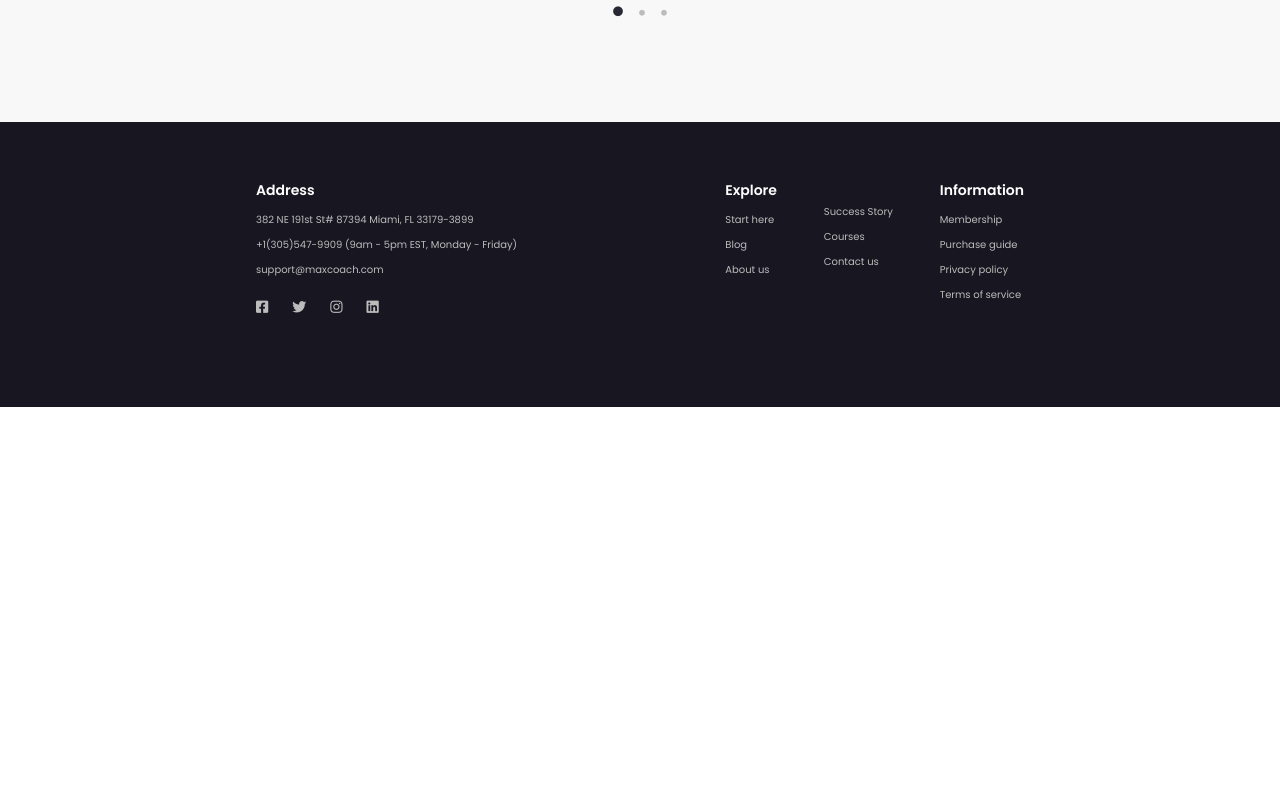
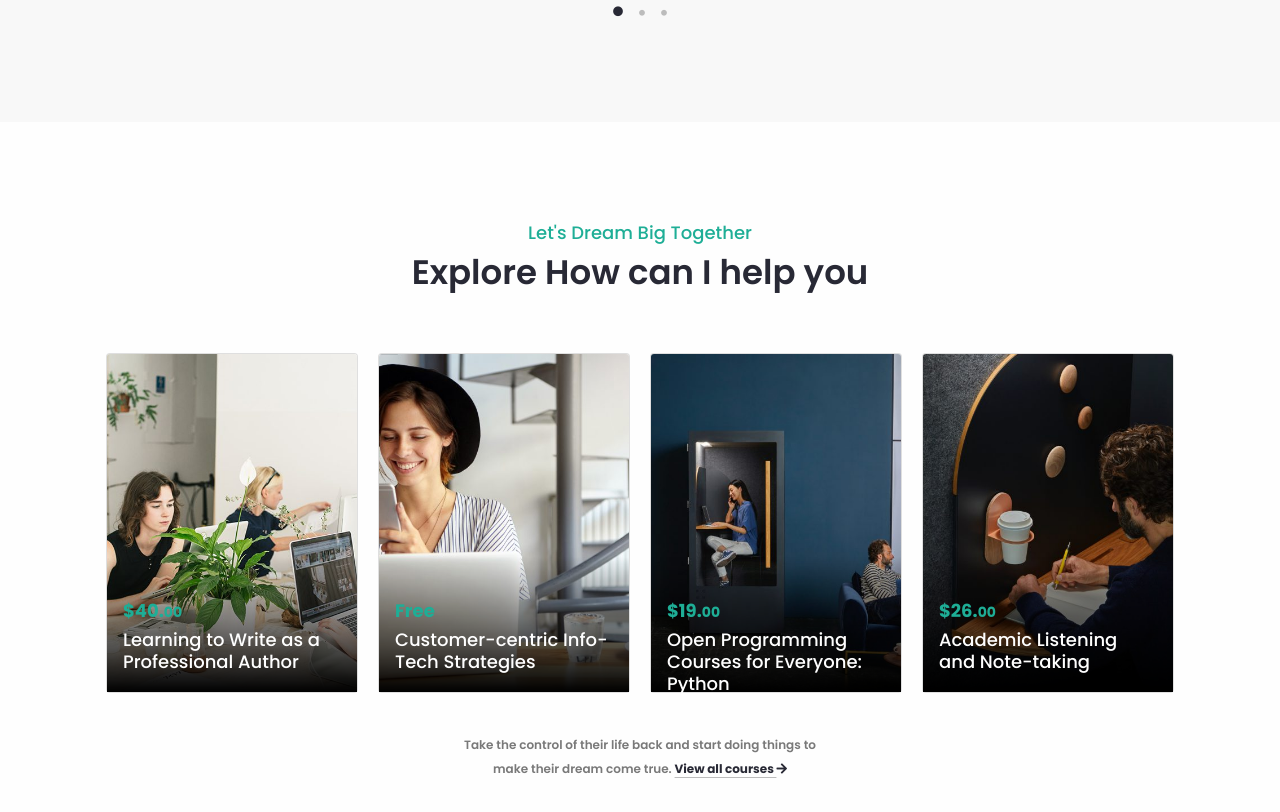
Before and after one commit to gfederica/proj-html-vuejs, a Vue app: page / in a window 1280 px wide. Shown: the part 1980-2792 px from the top of the page. Before the commit the page ends 2387 px from the top, so only its background shows below. Built offline with nearby package versions, Linux system fonts and the light colour scheme.

Commit message:
finita sezione explore

```diff
--- a/src/components/Explore.vue
+++ b/src/components/Explore.vue
@@ -1,4 +1,6 @@
 <template>
+
+<div class="explore-all">
   <section class="explore">
       <div class="container-60">
           <h2 class="text-center">Let's Dream Big Together</h2>
@@ -42,6 +44,50 @@
           </div>
         </div>
     </section>
+    <section class="explore-white-bg">
+        <div class="container-85">
+            <h2 class="text-center">Let's Dream Big Together</h2>
+            <h1 class="text-center">Explore How can I help you</h1>
+            <div class="features nowrap">
+                <div class="card hero text-white rounded">
+                    <img src="../assets/course-02-443x600.jpg" class="card-img" alt="background">
+                    <div class="hero-card"></div>
+                    <div class="card-img-overlay">
+                        <h2 class="card-title">$40.<span class="smaller">00</span></h2>
+                        <h2 class="card-text">Learning to Write as a Professional Author</h2>
+                    </div>
+                </div>
+                <div class="card hero text-white rounded">
+                    <img src="../assets/stock-full-hd-03-443x600.jpg" class="card-img" alt="background">
+                    <div class="hero-card"></div>
+                    <div class="card-img-overlay">
+                        <h2 class="card-title">Free</h2>
+                        <h2 class="card-text">Customer-centric Info-Tech Strategies</h2>
+                    </div>
+                </div>
+                <div class="card hero text-white rounded">
+                    <img src="../assets/stock-full-hd-04-443x600.jpg" class="card-img" alt="background">
+                    <div class="hero-card"></div>
+                    <div class="card-img-overlay">
+                        <h2 class="card-title">$19.<span class="smaller">00</span></h2>
+                        <h2 class="card-text">Open Programming Courses for Everyone: Python</h2>
+                    </div>
+                </div>
+                <div class="card hero text-white rounded">
+                    <img src="../assets/stock-full-hd-06-443x600.jpg" class="card-img" alt="background">
+                    <div class="hero-card"></div>
+                    <div class="card-img-overlay">
+                        <h2 class="card-title">$26.<span class="smaller">00</span></h2>
+                        <h2 class="card-text">Academic Listening and Note-taking</h2>
+                    </div>
+                </div>
+            </div>
+            <div class="view-all-courses">
+                <p class="text-center">Take the control of their life back and start doing things to make their dream come true. <span><a href="">View all courses <i class="fas fa-arrow-right"></i></a></span></p>
+            </div>
+        </div>
+    </section>
+</div>
 </template>
 
 <script>
@@ -54,22 +100,30 @@ export default {
 @import '../style/general.scss';
 @import '../style/mixins.scss';
 
-.explore {
-    padding: 100px 0;
-    background-color: $exploreGrey;
-
 h2 {
     font-size: $h2;
     color: $mainGreen;
 }
-
 h1 {
     font-size: $h1;
     color: $mainText;
     font-weight: 600;
 }
+
+
+.explore,
+.explore-white-bg {
+    padding: 100px 0;
 }
 
+.explore {
+    background-color: $exploreGrey;
+}
+.explore-white-bg {
+    background-color: $white;
+}
+
+// prima sezione
 .features {
     display: flex;
     flex-wrap: wrap;
@@ -118,6 +172,10 @@ export default {
             width: 100%;
             border-top: 1px solid $jumbotron;
         }
+
+        .hero {
+            width: 25%;
+        }
 }
 
 .slider {
@@ -135,4 +193,60 @@ export default {
     }
 }
 
+
+// seconda sezione
+// overlay
+.hero-card::after {
+    content: "";
+    position: absolute;
+    top:0;
+    left: 0;
+    width: 100%;
+    height: 100%;
+    background: linear-gradient(to bottom, transparent 60%, black 100%);
+    background-blend-mode: overlay;
+}
+
+.nowrap {
+    flex-wrap: nowrap;
+}
+
+.card-img-overlay {
+    top: 68%;
+
+    h2:not(.card-text) {
+        font-size: $h2;
+        color: $mainGreen;
+        font-weight: 700;
+    }
+
+    h2 {
+        color: $white;
+    }
+
+    .smaller {
+        font-size: $h5;
+    }
+}
+
+.view-all-courses {
+    width: 35%;
+    margin: auto;
+    padding-top: 30px;
+
+    p {
+        font-size: $mediumSmallText;
+        font-weight: 600;
+        color: $mainGrey;
+        line-height: 24px;
+
+        a {
+           color: $mainText;
+           font-weight: 700;
+           text-underline-offset: 4px;
+           text-decoration-color: $silver;
+        }
+    }
+}
+
 </style>
--- a/src/style/general.scss
+++ b/src/style/general.scss
@@ -29,6 +29,10 @@ $smallText: 10px;
     width: 60%;
     margin: auto;
 }
+.container-85 {
+    width: 85%;
+    margin: auto;
+}
 
 button {
     font-size: $smallText;
```
Also changed, not shown: src/assets/right-arrow.png (deleted). Lines whose indentation alone changed are shown as unchanged.
